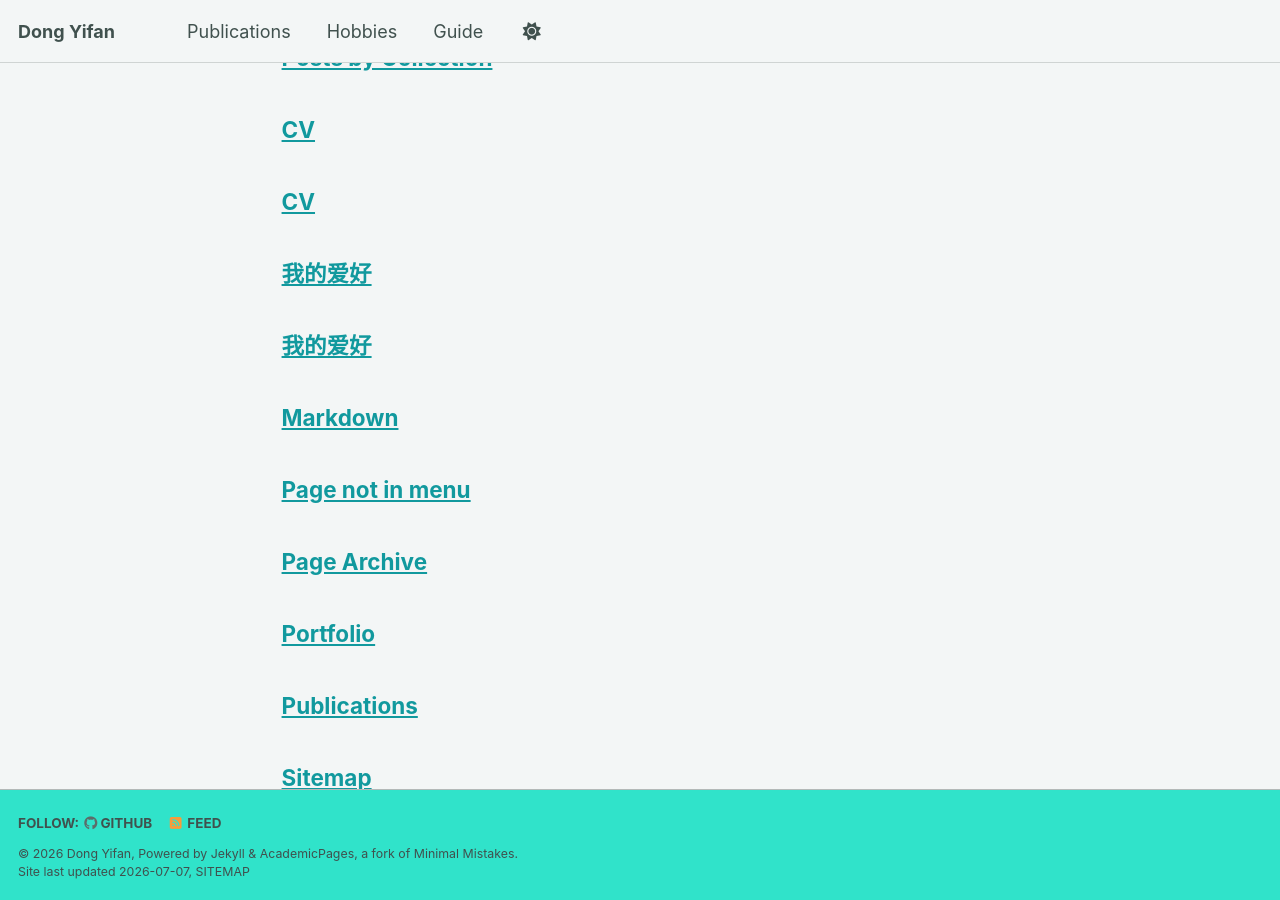
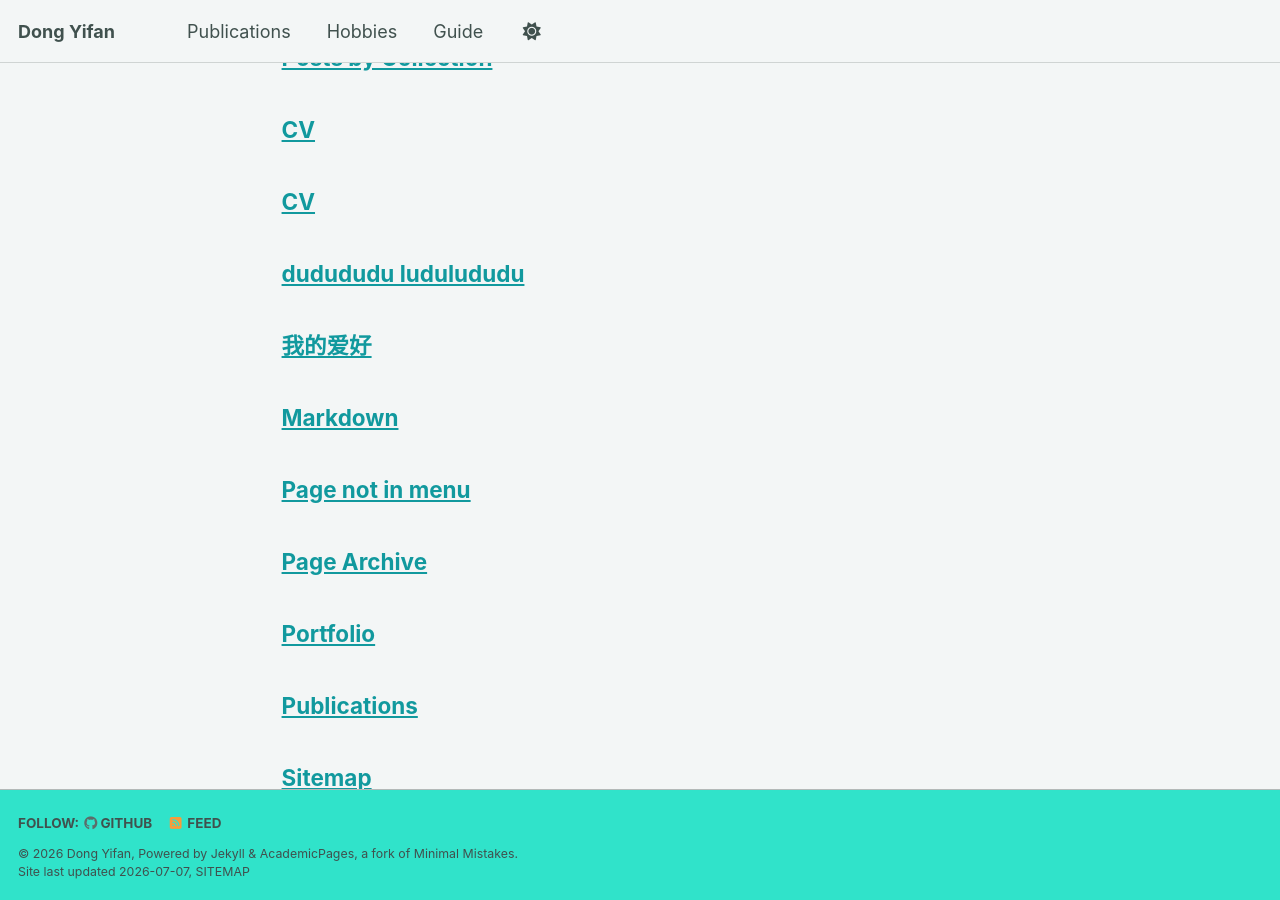
Before and after one commit to Dongdayeyeye/Dongdayeyeye.github.io, a Jekyll site: the page built from _pages/page-archive.html, in a window 1280 px wide and 900 px high, scrolled down 443 px. Built offline with Jekyll 4.4.1, drawn with Linux system fonts in a browser that asks for light colours; a style sheet for code colours, icons or effects is not loaded.

Commit message:
Change layout and title in hobbies page

```diff
--- a/_pages/hobbies.md
+++ b/_pages/hobbies.md
@@ -1,6 +1,6 @@
 ---
-layout: page
-title: 我的爱好
+layout: archive
+title: dudududu ludulududu
 permalink: /hobbies/
 author_profile: true
 ---
```
